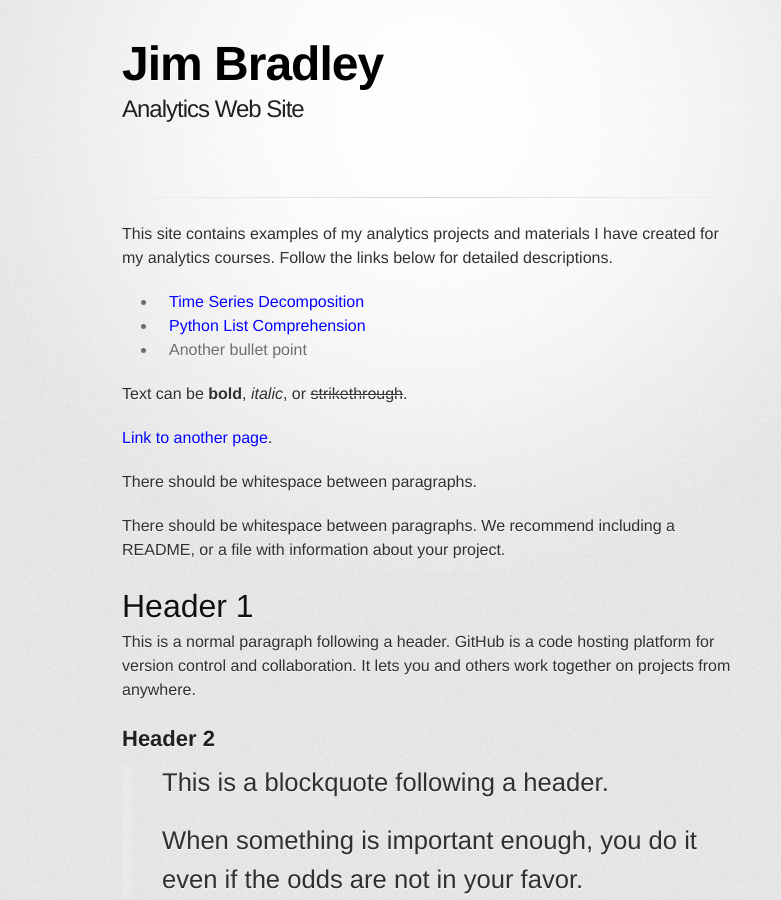
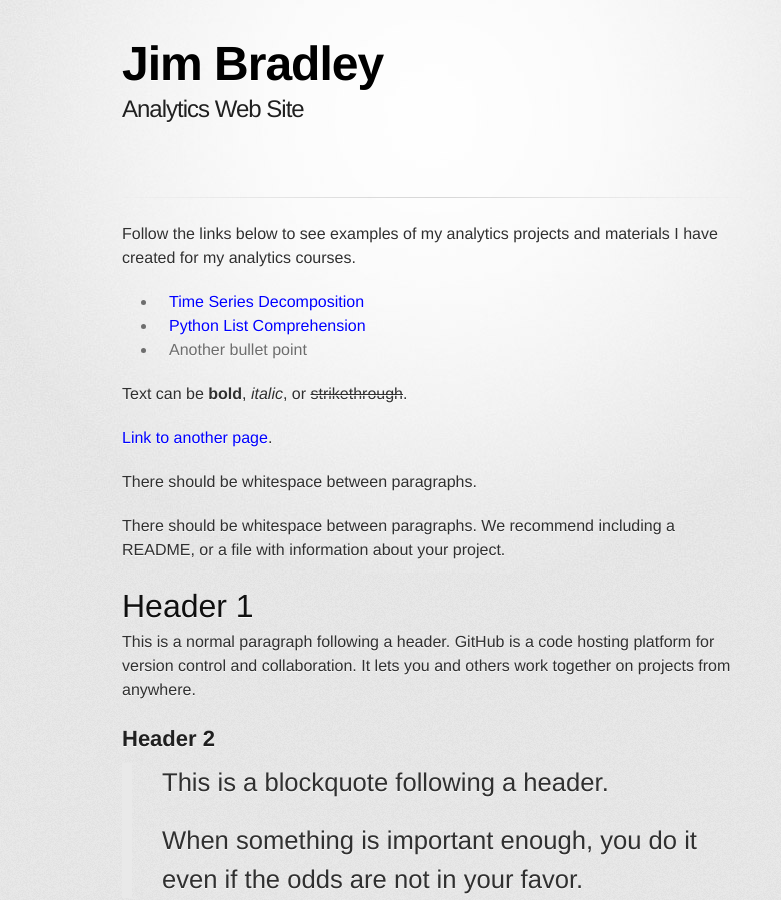
Before and after one commit to jrb28/jrb28.github.io, a Jekyll site: the page built from index.md, in a window 1280 px wide and 900 px high. Shown: the whole window, without its empty margins (208-989 px from the left). Built offline with Jekyll 4.4.1, drawn with Linux system fonts in a browser that asks for light colours; some web fonts are replaced.

Commit message:
Update index.md

```diff
--- a/index.md
+++ b/index.md
@@ -2,7 +2,7 @@
 layout: default
 ---
 
-This site contains examples of my analytics projects and materials I have created for my analytics courses.  Follow the links below for detailed descriptions.
+Follow the links below to see examples of my analytics projects and materials I have created for my analytics courses.
 
 - [Time Series Decomposition](./projectTemplate.md)
 - [Python List Comprehension](./projectTemplate.md)
```
